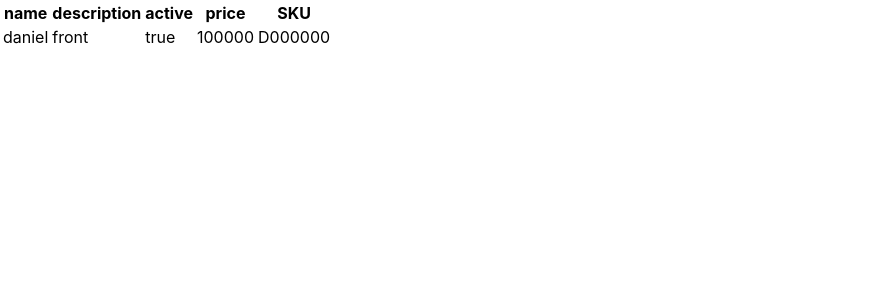
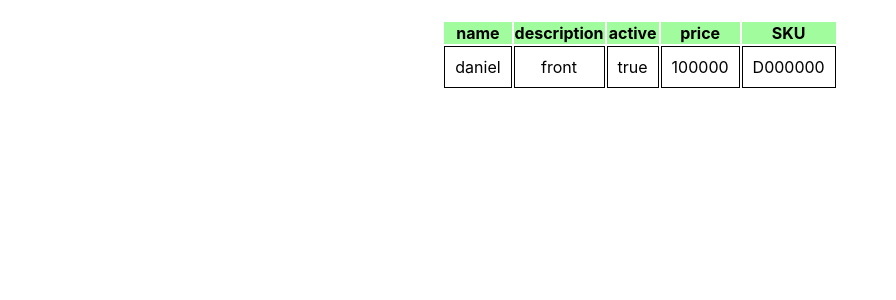
Before and after one commit to danugarri/test-harbest, a React (Create React App) app: page / in a window 1280 px wide. Shown: the top 300 px of the page, without its empty margins (0-896 px from the left). Built offline with nearby package versions, Linux system fonts and the light colour scheme; no server answers.

Commit message:
applying style to table

```diff
--- a/src/App.css
+++ b/src/App.css
@@ -1,38 +1,12 @@
-.App {
+
+table{
   text-align: center;
+  margin: 20px auto;
 }
-
-.App-logo {
-  height: 40vmin;
-  pointer-events: none;
+td{
+  border: 1px solid black;
+  padding: 10px;
 }
-
-@media (prefers-reduced-motion: no-preference) {
-  .App-logo {
-    animation: App-logo-spin infinite 20s linear;
-  }
+thead{
+  background-color: rgb(161, 252, 158);
 }
-
-.App-header {
-  background-color: #282c34;
-  min-height: 100vh;
-  display: flex;
-  flex-direction: column;
-  align-items: center;
-  justify-content: center;
-  font-size: calc(10px + 2vmin);
-  color: white;
-}
-
-.App-link {
-  color: #61dafb;
-}
-
-@keyframes App-logo-spin {
-  from {
-    transform: rotate(0deg);
-  }
-  to {
-    transform: rotate(360deg);
-  }
-}
```
